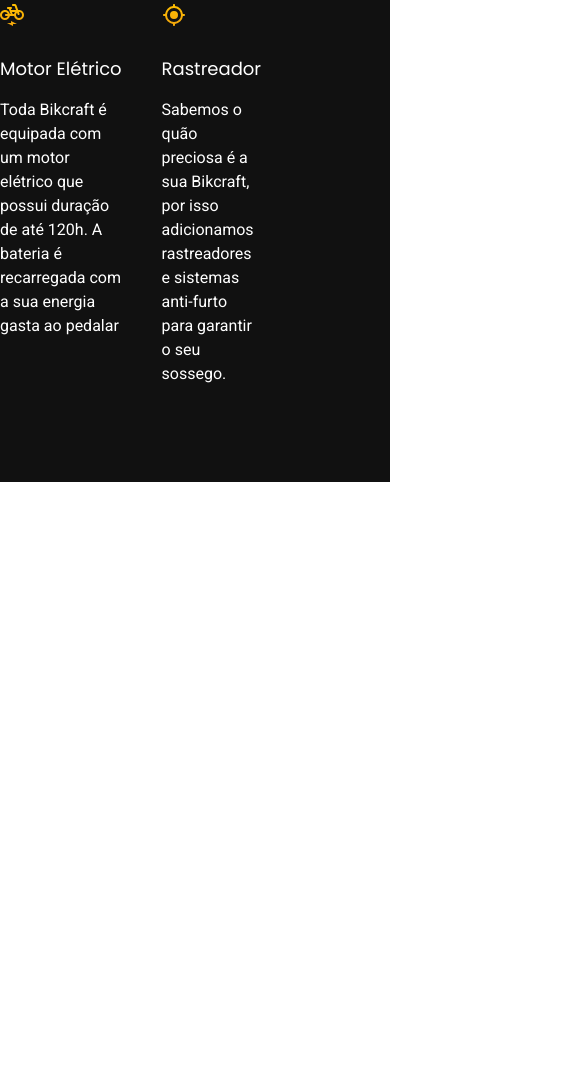
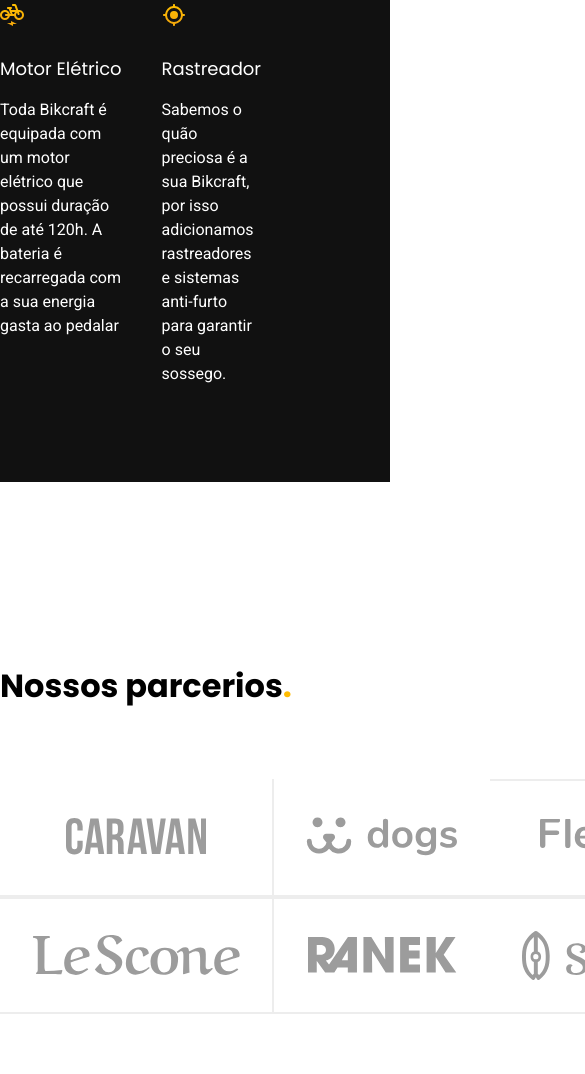
Before and after one commit to annandacopado/bikecraft, a plain HTML site: page index.html in a window 390 px wide. Shown: the part 2243-3317 px from the top of the page, 585 px wide, since content can reach past the window. Before the commit the page ends 3000 px from the top, so only its background shows below. Drawn offline with Linux system fonts and the light colour scheme.

Commit message:
secao parceiros

```diff
--- /dev/null
+++ b/css/home/parceiros.css
@@ -0,0 +1,27 @@
+.parceiros {
+  padding-top: 80px;
+  padding-bottom: 120pxs;
+}
+.parceiros h2 {
+  padding-bottom: 48px;
+}
+.lista-parceiros {
+  display: grid;
+  grid-template-columns: repeat(4, 1fr);
+}
+.lista-parceiros li {
+  display: flex;
+  padding: 32px;
+  border-left: 2px solid var(--cor-2);
+  border-bottom: 2px solid var(--cor-2);
+}
+.parceiros img {
+  margin: auto;
+}
+.lista-parceiros li:first-child,
+.lista-parceiros li:nth-child(5) {
+  border-left: none;
+}
+.lista-parceiros li:nth-child(n + 5) {
+  border-top: 2px solid var(--cor-2);
+}
--- a/css/reponsivo.css
+++ b/css/reponsivo.css
@@ -47,6 +47,21 @@
   .tecnologia a {
     margin-bottom: 60px;
   }
+  .parceiros {
+    padding-bottom: 60px;
+  }
+  .parceiros h2 {
+    margin-bottom: 20xp;
+  }
+  .lista-parceiros {
+    grid-template-columns: repeat(2, 1fr);
+  }
+  .lista-parceiros li:nth-child(n + 3) {
+    border-top: 2px solid var(--cor-2);
+  }
+  .lista-parceiros li:nth-child(odd) {
+    border-left: none;
+  }
 }
 @media (max-width: 600px) {
   .header-menu {
--- a/css/style.css
+++ b/css/style.css
@@ -6,3 +6,4 @@
 @import url(./utilidades/tipografia.css);
 @import url(./bicicletas/bicicletas-lista.css);
 @import url(./home/tecnologia.css);
+@import url(./home/parceiros.css);
--- a/index.html
+++ b/index.html
@@ -129,5 +129,18 @@
         </div>
       </div>
     </article>
+    <section class="parceiros container">
+      <h2 class="font-1-xxl">Nossos parcerios<span class="cor-p1">.</span></h2>
+      <ul class="lista-parceiros">
+        <li><img src="./img/parceiros/caravan.svg" alt="" /></li>
+        <li><img src="./img/parceiros/dogs.svg" alt="" /></li>
+        <li><img src="./img/parceiros/flexblog.svg" alt="" /></li>
+        <li><img src="./img/parceiros/handel.svg" alt="" /></li>
+        <li><img src="./img/parceiros/lescone.svg" alt="" /></li>
+        <li><img src="./img/parceiros/ranek.svg" alt="" /></li>
+        <li><img src="./img/parceiros/surfbot.svg" alt="" /></li>
+        <li><img src="./img/parceiros/wildbeast.svg" alt="" /></li>
+      </ul>
+    </section>
   </body>
 </html>
```
